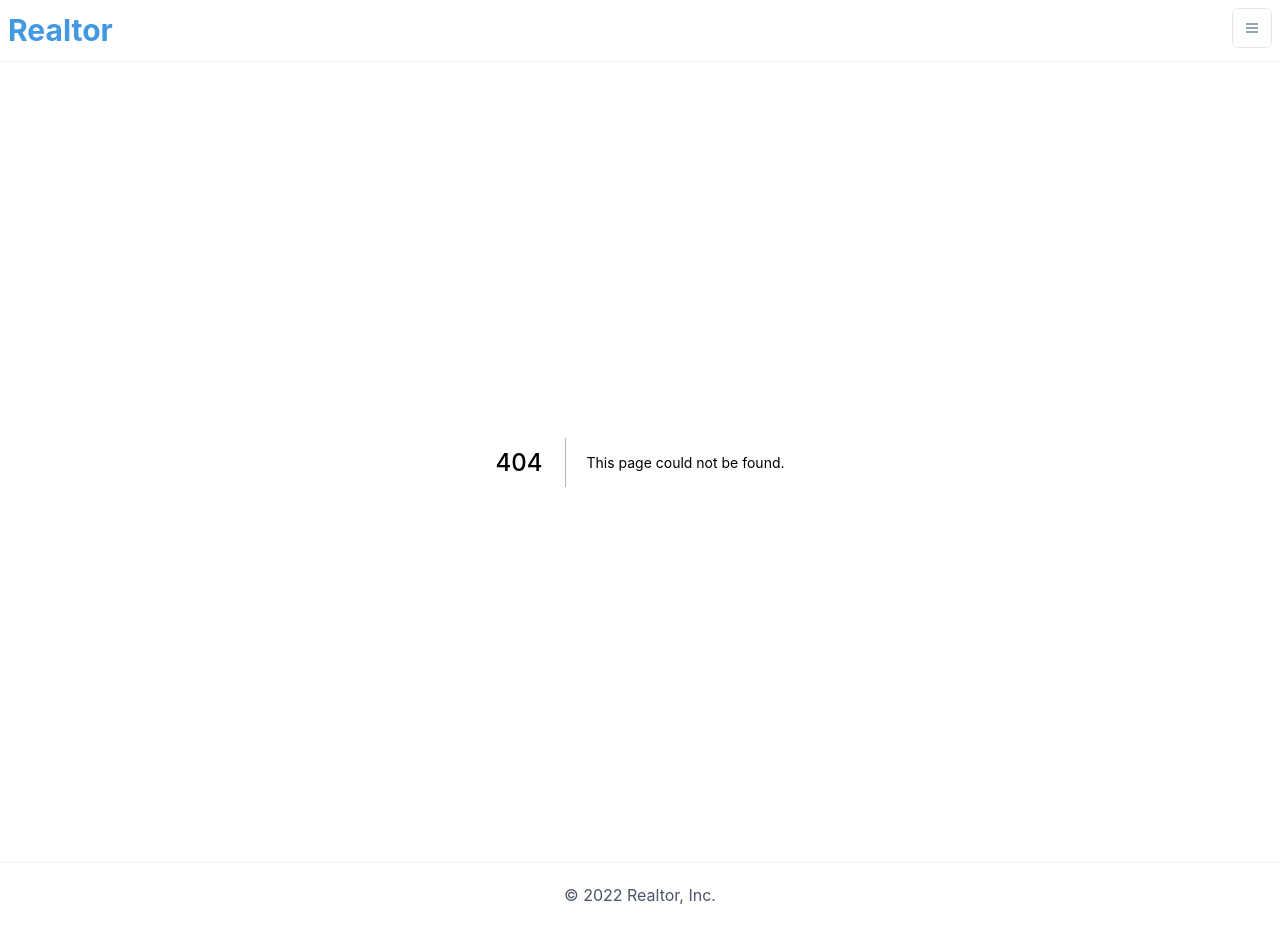
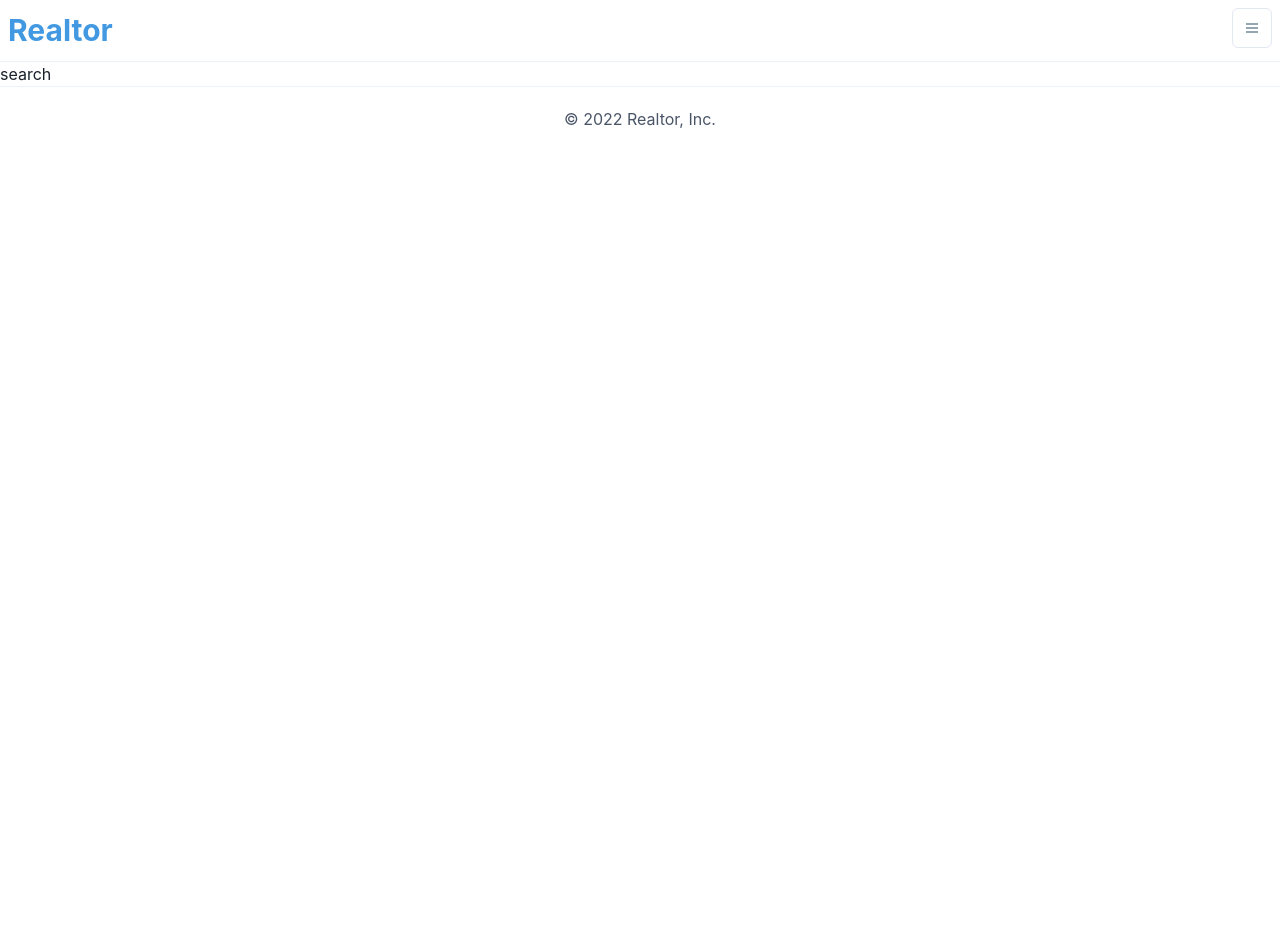
Before and after one commit to tla111/real-estate-app, a Next.js app in the folder frontend/: page /search in a window 1280 px wide. Before the commit this address had no page. After the commit the page ends 800 px from the top, so only its background shows below. Built offline with nearby package versions, Linux system fonts and the light colour scheme; a small style sheet from the web is missing.

Commit message:
imported imports for search page

```diff
--- /dev/null
+++ b/frontend/pages/search.js
@@ -0,0 +1,16 @@
+import { useState } from 'react';
+import { useRouter } from 'next/router';
+import Image from 'next/image'
+import { Flex, Box, Text, Icon } from '@chakra-ui/react';
+import { BsFilter } from 'react-icons/bs';
+
+import Property from '../components/Property';
+import SearchFilters from '../components/SearchFilters';
+
+const search = () => {
+    return (
+        <div>search</div>
+    )
+}
+
+export default search
```
